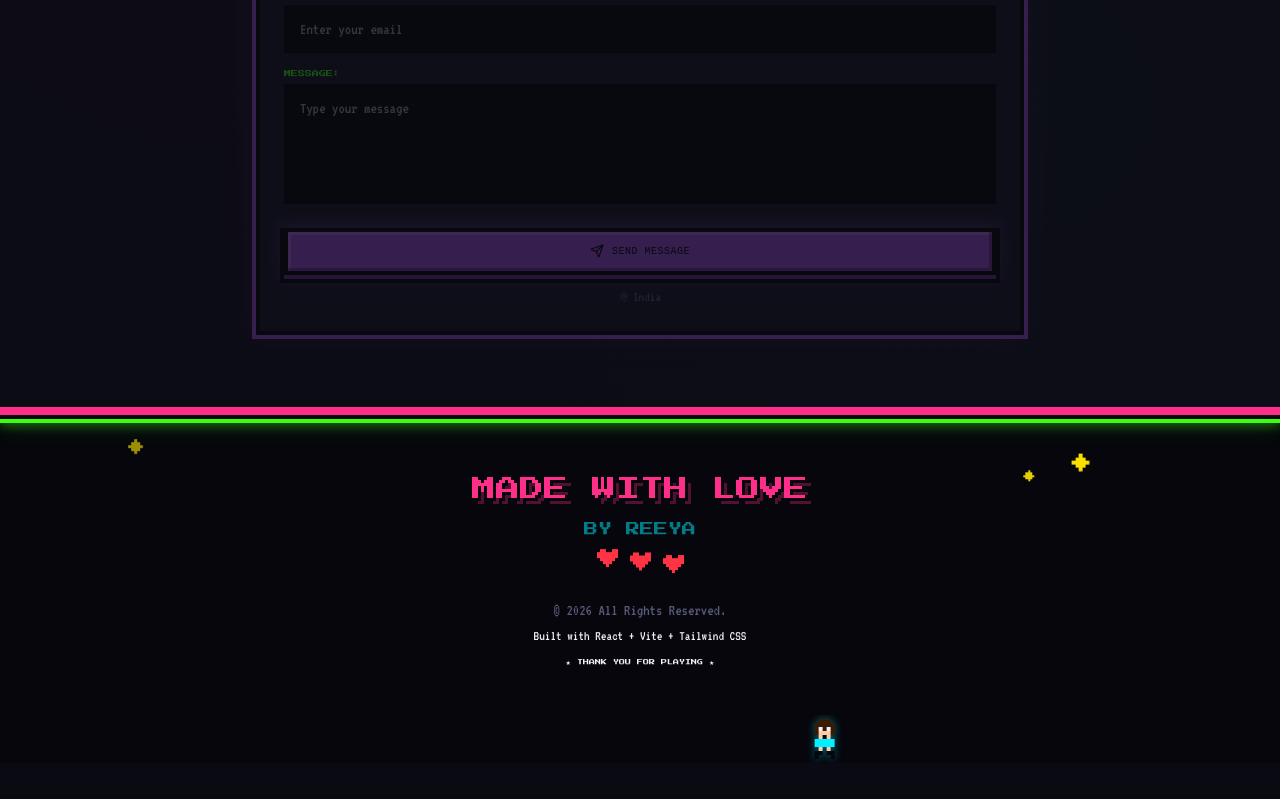
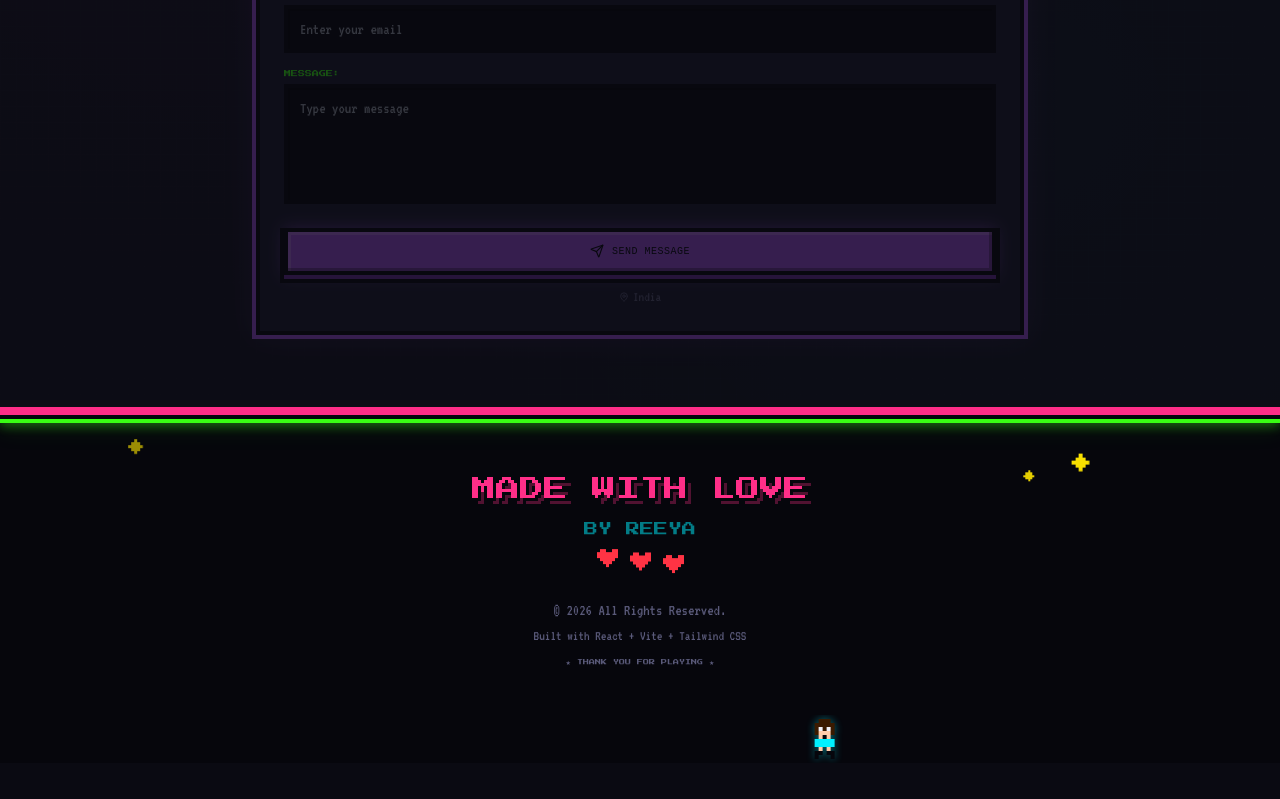
Before and after one commit to ree4yaa/portfolio, a React (Vite) app: page / in a window 1280 px wide. Shown: the part 5895-6694 px from the top of the page. Built offline with nearby package versions, Linux system fonts and the light colour scheme.

Commit message:
fix: fixing footer text colour

```diff
--- a/src/components/pixelArt/Footer.tsx
+++ b/src/components/pixelArt/Footer.tsx
@@ -50,10 +50,10 @@ export function Footer() {
         <p className="font-mono text-base text-retro-gray mt-6">
           © 2026 All Rights Reserved.
         </p>
-        <p className="font-mono text-sm text-retro-pink/60 mt-1">
+        <p className="font-mono text-sm text-retro-gray mt-1">
           Built with React + Vite + Tailwind CSS
         </p>
-        <p className="font-pixel text-[6px] text-retro-pink/40 mt-3">
+        <p className="font-pixel text-[6px] text-retro-gray mt-3">
           ★ THANK YOU FOR PLAYING ★
         </p>
       </div>
```
